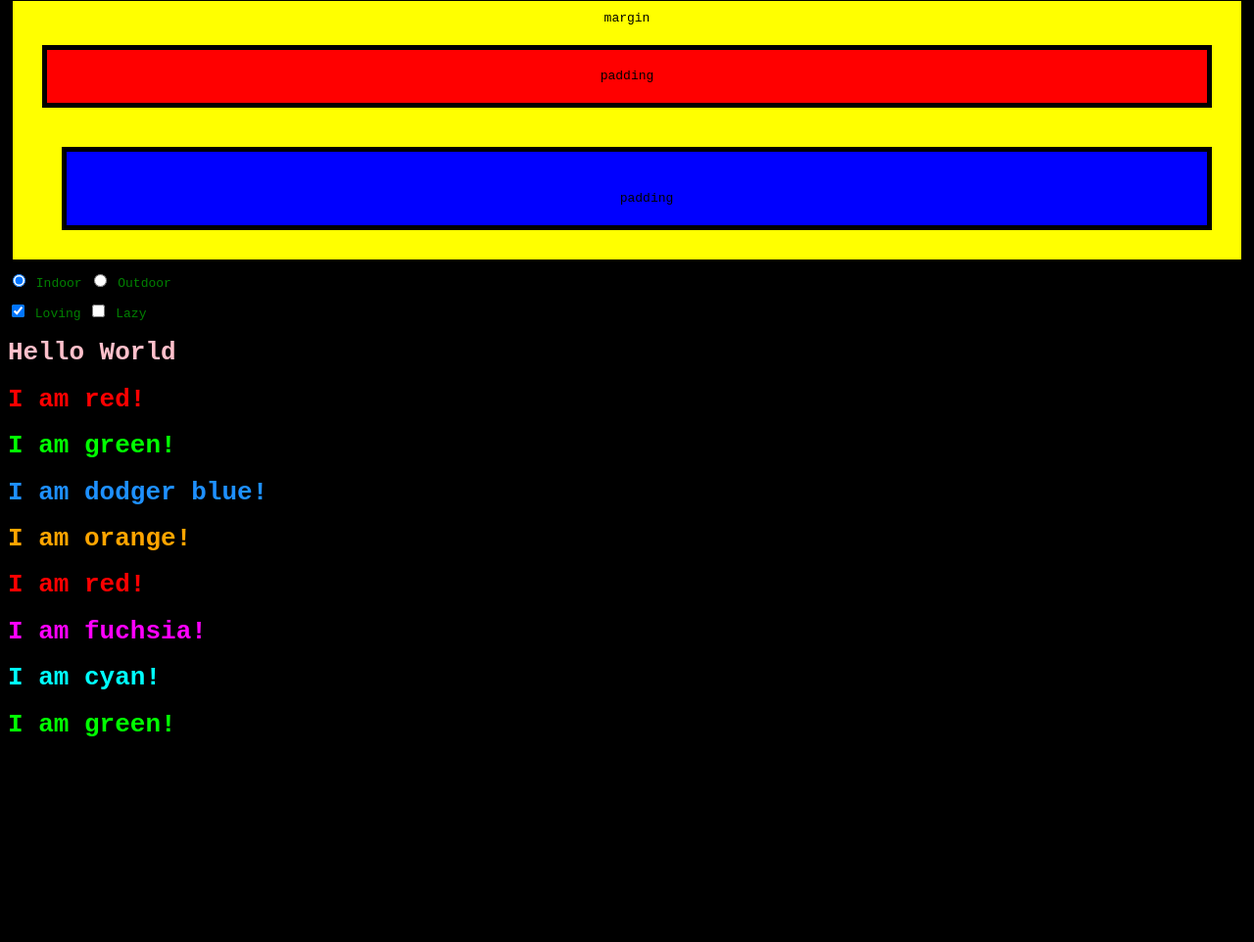
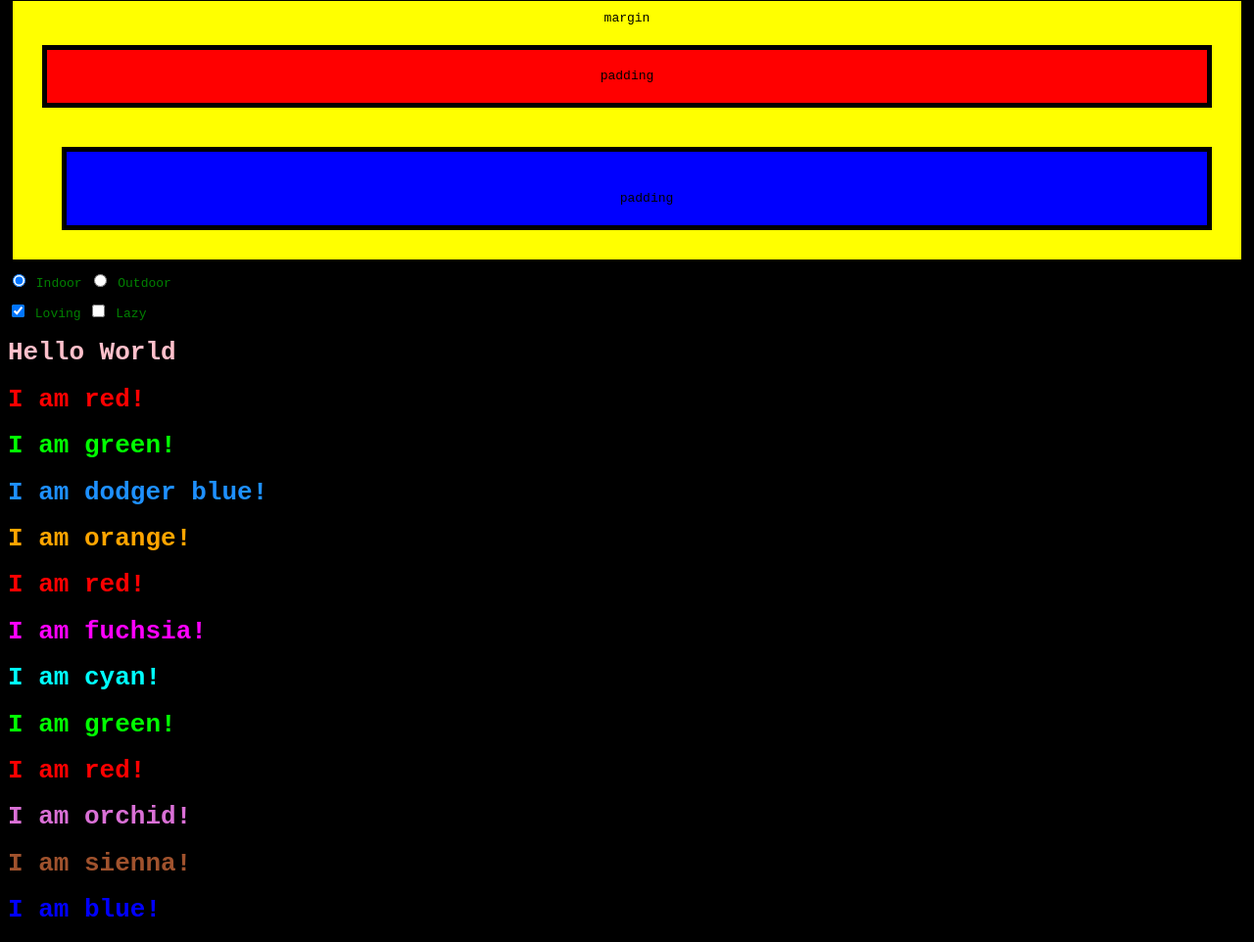
Before and after one commit to shaheer264/Fourth-repository, a plain HTML site: page src/index.html in a window 1280 px wide. Shown: the part 616-1578 px from the top of the page at 98% size. Before the commit the page ends 1388 px from the top, so only its background shows below. Drawn offline with Linux system fonts and the light colour scheme.

Commit message:
Use RGB to Mix Colors

```diff
--- a/src/index.html
+++ b/src/index.html
@@ -41,5 +41,10 @@
     <h1 class="fuchsia-text">I am fuchsia!</h1><!-- Subtask34 -->
     <h1 class="cyan-text">I am cyan!</h1><!-- Subtask34 -->
     <h1 class="green-text">I am green!</h1><!-- Subtask34 -->
+
+    <h1 class="red-text">I am red!</h1><!-- Subtask36 -->
+    <h1 class="orchid-text">I am orchid!</h1><!-- Subtask36 -->
+    <h1 class="sienna-text">I am sienna!</h1><!-- Subtask36 -->
+    <h1 class="blue-text">I am blue!</h1><!-- Subtask36 -->
     </body>
 </html>
--- a/src/style.css
+++ b/src/style.css
@@ -85,3 +85,15 @@ body {
 .green-text {
     color: #0F0;/*Subtask 34*/
 }
+.red-text {
+    color:rgb(255, 0, 0);/*Subtask 36*/
+}
+.orchid-text {
+    color: rgb(218, 112, 214);/*Subtask 36*/
+}
+.sienna-text {
+    color: rgb(160, 82, 45);/*Subtask 36*/
+}
+.blue-text {
+    color: rgb(0, 0, 255);/*Subtask 36*/
+}
```
